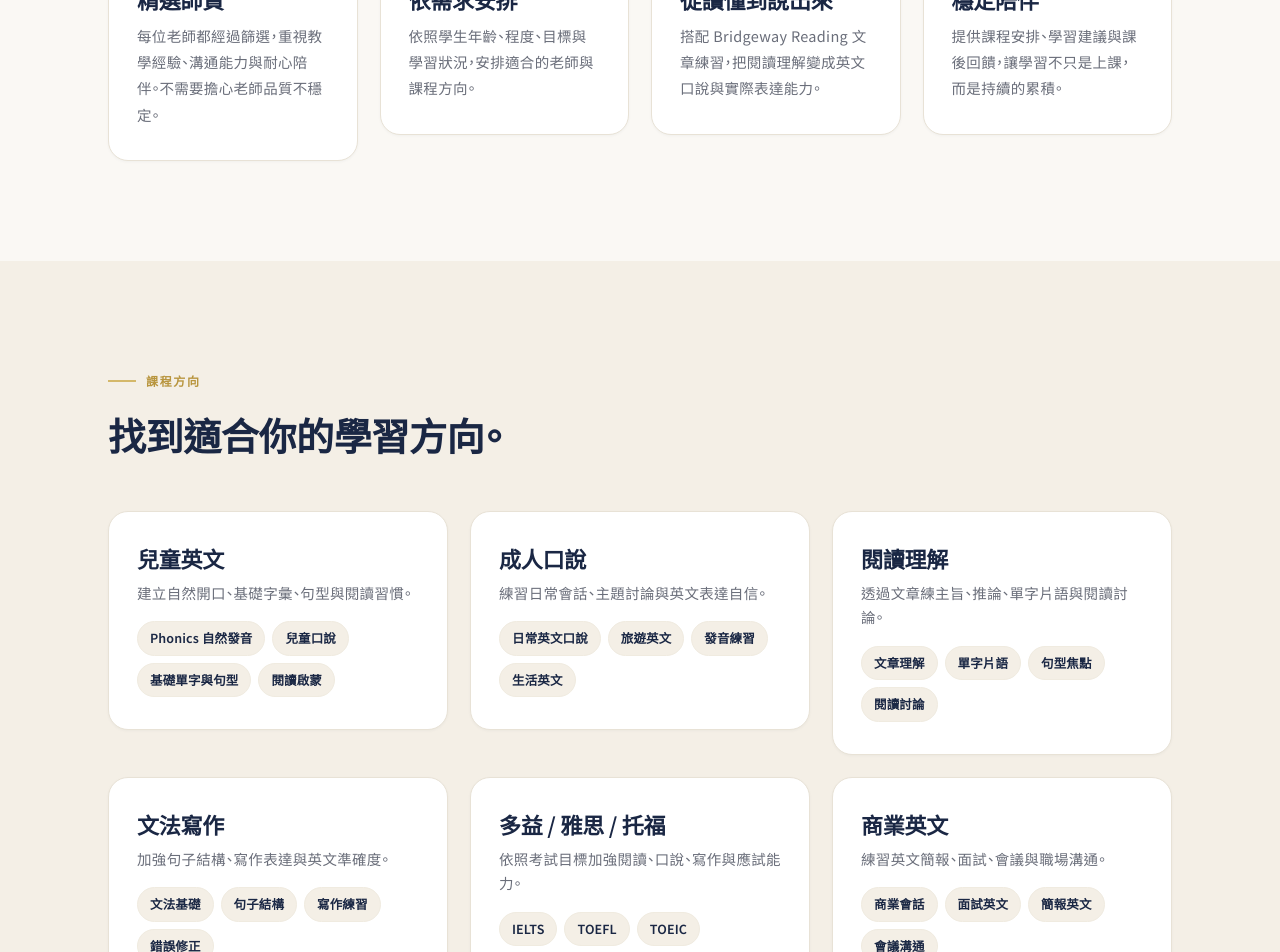
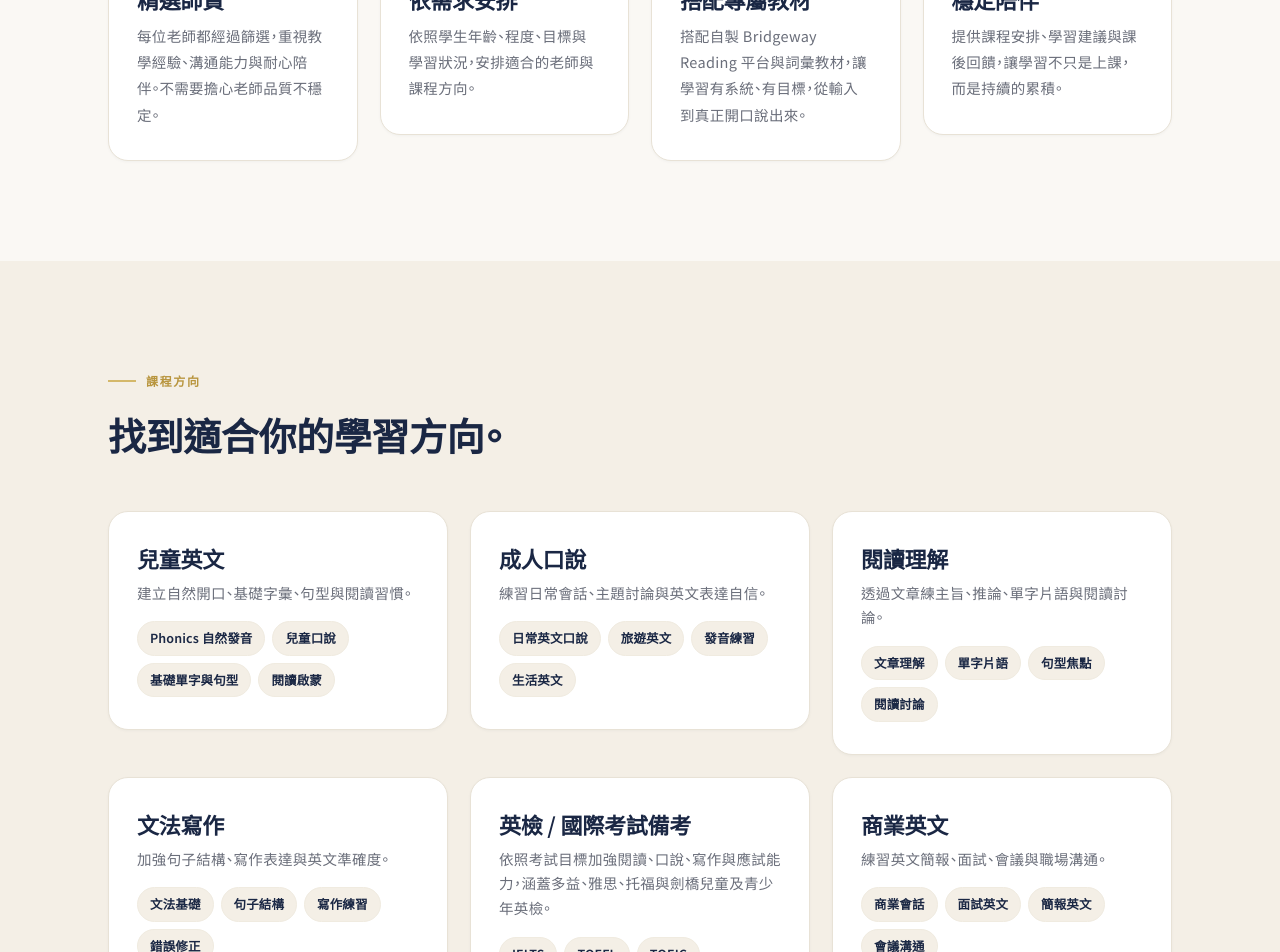
Before and after one commit to bridgewayenglish123-cpu/bridgeway-english, a Next.js app: page / in a window 1280 px wide. Shown: the part 1848-2800 px from the top of the page. Built offline with nearby package versions, Linux system fonts and the light colour scheme.

Commit message:
fix: Fraunces font, photo object-position, Cambridge exams, Why Bridgeway copy, footer link

```diff
--- a/app/page.tsx
+++ b/app/page.tsx
@@ -7,7 +7,7 @@ import { IcShield, IcCompass, IcSpeak, IcHeart, IcArrow, IcLine, IcPlay } from "
 const why = [
   { Icon: IcShield, title: "精選師資", body: "每位老師都經過篩選，重視教學經驗、溝通能力與耐心陪伴。不需要擔心老師品質不穩定。" },
   { Icon: IcCompass, title: "依需求安排", body: "依照學生年齡、程度、目標與學習狀況，安排適合的老師與課程方向。" },
-  { Icon: IcSpeak, title: "從讀懂到說出來", body: "搭配 Bridgeway Reading 文章練習，把閱讀理解變成英文口說與實際表達能力。" },
+  { Icon: IcSpeak, title: "搭配專屬教材", body: "搭配自製 Bridgeway Reading 平台與詞彙教材，讓學習有系統、有目標，從輸入到真正開口說出來。" },
   { Icon: IcHeart, title: "穩定陪伴", body: "提供課程安排、學習建議與課後回饋，讓學習不只是上課，而是持續的累積。" },
 ];
 
@@ -282,7 +282,7 @@ export default function Home() {
         .hero-teachers { display: flex; flex-direction: column; gap: 14px; }
         .ht-card { display: flex; align-items: center; gap: 16px; background: var(--surface); border: 1px solid var(--border); border-radius: var(--r); padding: 16px 20px; box-shadow: var(--shadow-xs); transition: transform .3s, box-shadow .3s; }
         .ht-card:hover { transform: translateX(4px); box-shadow: var(--shadow-sm); }
-        .ht-photo { width: 54px; height: 54px; border-radius: 13px; object-fit: cover; flex-shrink: 0; }
+        .ht-photo { width: 54px; height: 54px; border-radius: 13px; object-fit: cover; object-position: top center; flex-shrink: 0; }
         .ht-info strong { display: block; font-size: 16px; color: var(--navy); }
         .ht-info span { font-size: 13px; color: var(--text-secondary); }
         .ht-more { display: inline-flex; align-items: center; gap: 6px; font-size: 14px; font-weight: 600; color: var(--gold); padding-left: 4px; }
@@ -306,7 +306,7 @@ export default function Home() {
         /* TEACHERS */
         .tc { display: flex; flex-direction: column; }
         .tc-top { display: flex; gap: 18px; align-items: center; margin-bottom: 16px; }
-        .tc-photo { width: 72px; height: 72px; border-radius: 17px; object-fit: cover; flex-shrink: 0; border: 2px solid var(--border-light); }
+        .tc-photo { width: 72px; height: 72px; border-radius: 17px; object-fit: cover; object-position: top center; flex-shrink: 0; border: 2px solid var(--border-light); }
         .tc-badge { font-size: 11px; font-weight: 700; color: var(--gold); background: var(--gold-bg); border-radius: 99px; padding: 3px 10px; display: inline-block; margin-bottom: 4px; }
         .tc-role { display: block; font-size: 13px; color: var(--text-muted); margin-top: 2px; }
         .tc-tagline { display: block; font-size: 13.5px; color: var(--gold); font-weight: 600; margin-top: 4px; }
@@ -323,7 +323,7 @@ export default function Home() {
         /* STEPS */
         .step { position: relative; padding-top: 10px; }
         .step::before { content: ""; position: absolute; top: 0; left: 0; width: 32px; height: 2px; background: var(--gold-soft); }
-        .step-n { font-family: "Fraunces", serif; font-size: 42px; font-weight: 400; color: var(--bg-deep); display: block; margin: 10px 0 8px; }
+        .step-n { font-family: "Fraunces", "Georgia", serif; font-size: 42px; font-weight: 400; color: rgba(26,39,68,0.12); display: block; margin: 10px 0 8px; letter-spacing: -0.02em; }
         .step h3 { margin-bottom: 8px; }
         .step p { font-size: 14.5px; color: var(--text-secondary); line-height: 1.7; }
 
--- a/app/teachers/page.tsx
+++ b/app/teachers/page.tsx
@@ -89,7 +89,7 @@ export default function Teachers() {
           transition: box-shadow .3s, border-color .3s;
         }
         .tf:hover { box-shadow: var(--shadow-md); border-color: var(--gold-soft); }
-        .tf-photo { width: 100%; aspect-ratio: 1; border-radius: 16px; object-fit: cover; border: 2px solid var(--border-light); }
+        .tf-photo { width: 100%; aspect-ratio: 3/4; border-radius: 16px; object-fit: cover; object-position: top center; border: 2px solid var(--border-light); }
         .tf-yt {
           display: flex; align-items: center; justify-content: center; gap: 7px;
           margin-top: 14px; font-size: 13.5px; font-weight: 600; color: var(--text-secondary);
--- a/components/Footer.tsx
+++ b/components/Footer.tsx
@@ -34,7 +34,7 @@ export default function Footer() {
 
           <div className="ft-col">
             <h4>開始學習</h4>
-            <Link href="/contact">預約試聽</Link>
+            <Link href="/contact">聯絡我們</Link>
             <a href={LINE_URL} target="_blank" rel="noopener noreferrer">加 LINE 詢問</a>
             <a href="https://bridgewayreading.com/articles" target="_blank" rel="noopener noreferrer">
               Bridgeway Reading
--- a/lib/data.ts
+++ b/lib/data.ts
@@ -103,9 +103,9 @@ export const courses: Course[] = [
     contents: ["文法基礎", "句子結構", "寫作練習", "錯誤修正", "表達精確度"],
   },
   {
-    id: "test", emoji: "🎓", title: "多益 / 雅思 / 托福",
-    desc: "依照考試目標加強閱讀、口說、寫作與應試能力。",
-    contents: ["IELTS", "TOEFL", "TOEIC", "Cambridge KET / PET", "應試策略"],
+    id: "test", emoji: "🎓", title: "英檢 / 國際考試備考",
+    desc: "依照考試目標加強閱讀、口說、寫作與應試能力，涵蓋多益、雅思、托福與劍橋兒童及青少年英檢。",
+    contents: ["IELTS", "TOEFL", "TOEIC", "Cambridge KET / PET", "Cambridge Movers / Flyers", "應試策略"],
   },
   {
     id: "business", emoji: "💼", title: "商業英文",
```
